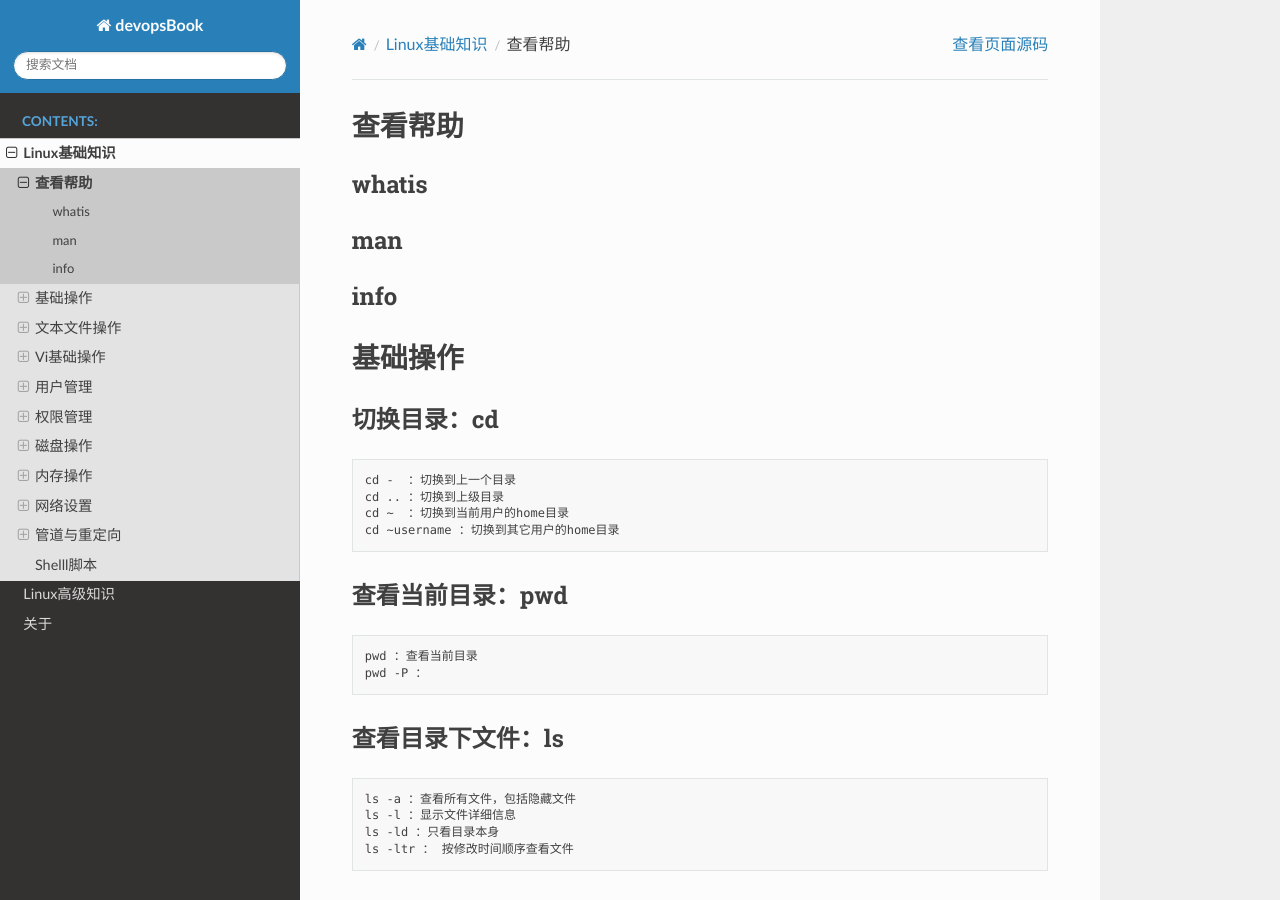
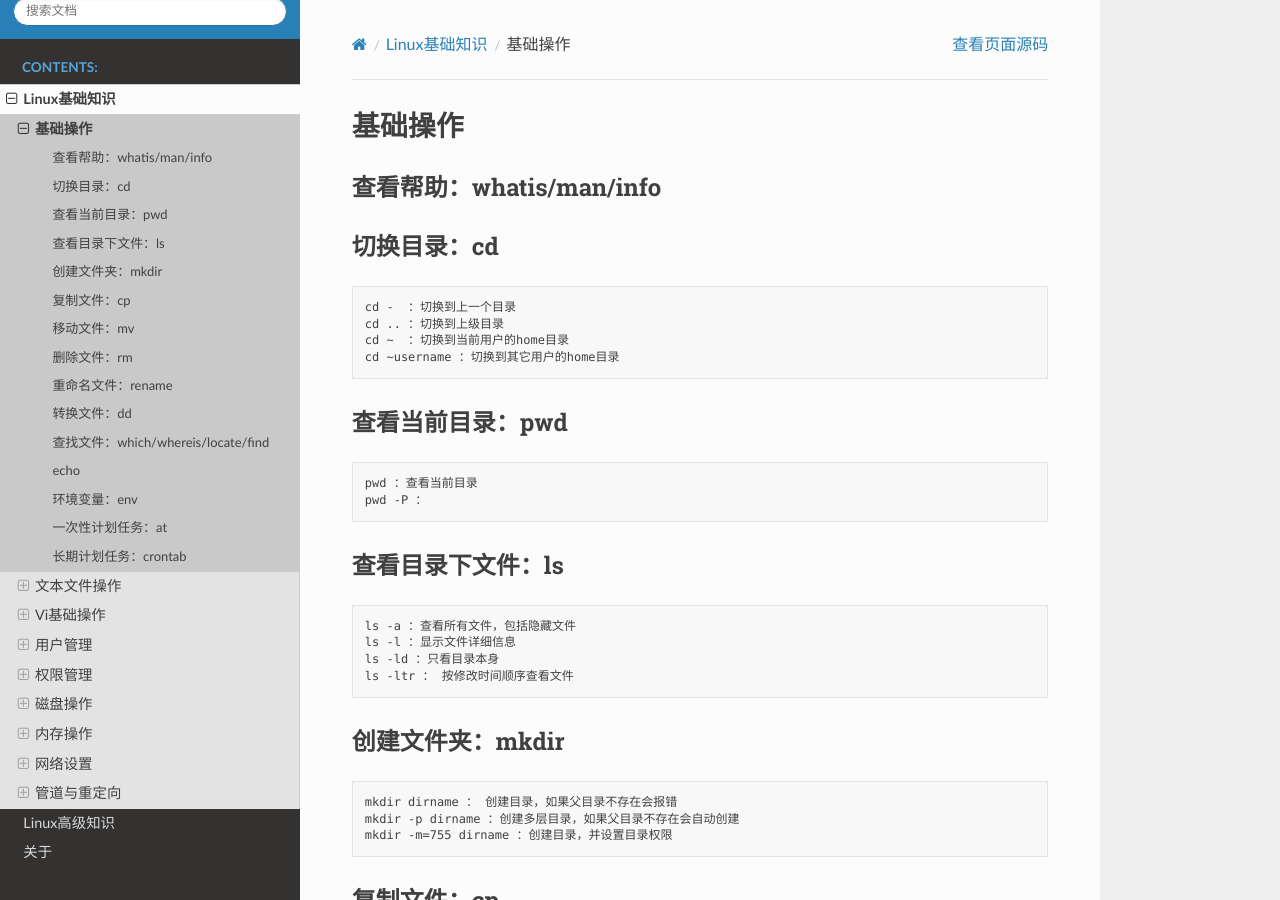
Before and after one commit to maxiaoMAX/devopsBook, a Sphinx documentation site: the page built from source/linux_base/contents.md, in a window 1280 px wide and 900 px high. Built offline with Sphinx 7.4.7 and the Read the Docs theme 2.0.0, drawn with Linux system fonts in a browser that asks for light colours; some of the changed text lies outside the part shown.

Commit message:
Update contents.md

```diff
--- a/source/linux_base/contents.md
+++ b/source/linux_base/contents.md
@@ -1,12 +1,6 @@
-## 查看帮助
+## 基础操作
 
-### whatis
-
-### man
-
-### info
-
-## 基础操作
+### 查看帮助：whatis/man/info
 
 ### 切换目录：cd
 
@@ -259,6 +253,16 @@ su - username ： 切换用户身份和环境变量
 
 可以使用visudo命令修改/etc/sudoers
 
+### 查看用户登录记录：last
+
+### 查看用户登录失败记录：lastb
+
+### 查看用户历史命令：history
+
+### 查看登录用户信息：w/who/whoami
+
+### id
+
 ## 权限管理
 
 ### 用户身份：UID
@@ -443,5 +445,3 @@ ln -s ： 软链接（符号链接），原文件删除就失效，相当于快
 ### 通配符：
 
 ### 特殊字符转义：
-
-## Shelll脚本
```
Also changed, not shown: other parts of source/linux_base/contents.md (+0 -2 lines).
